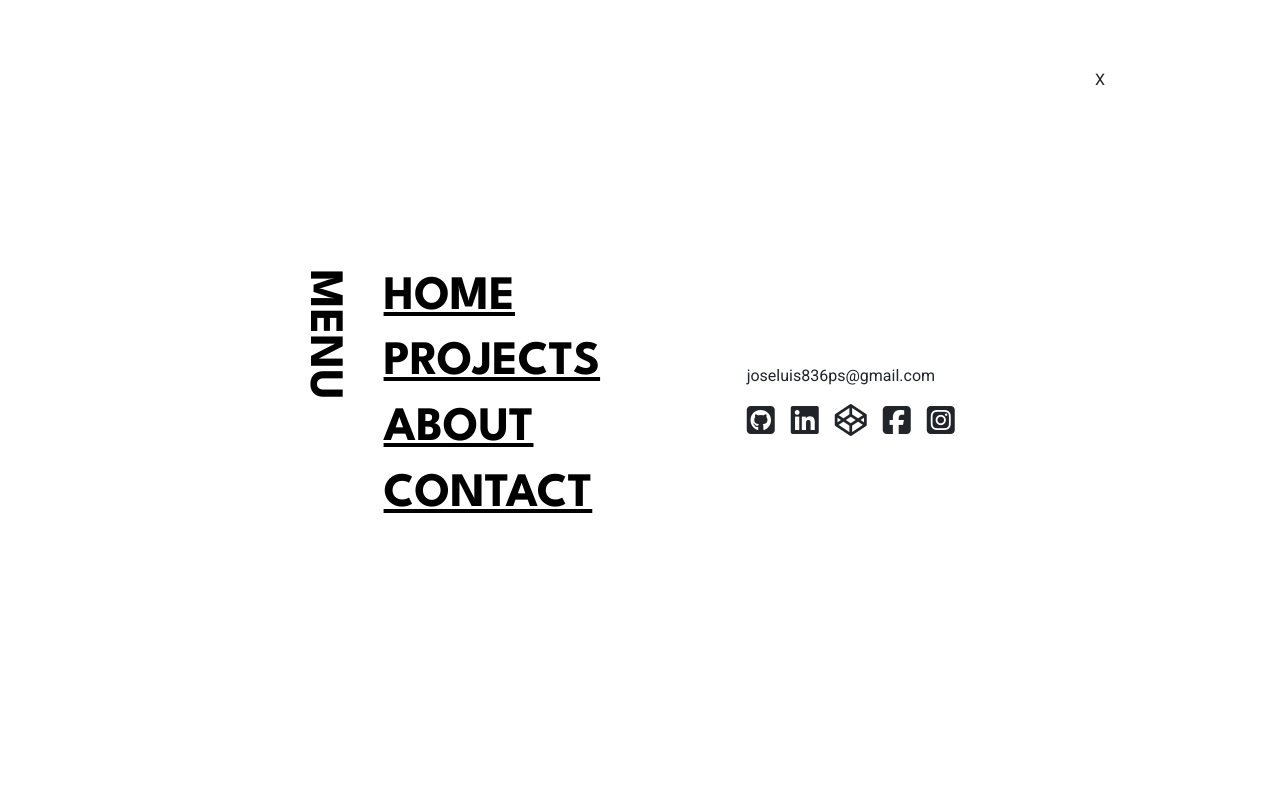
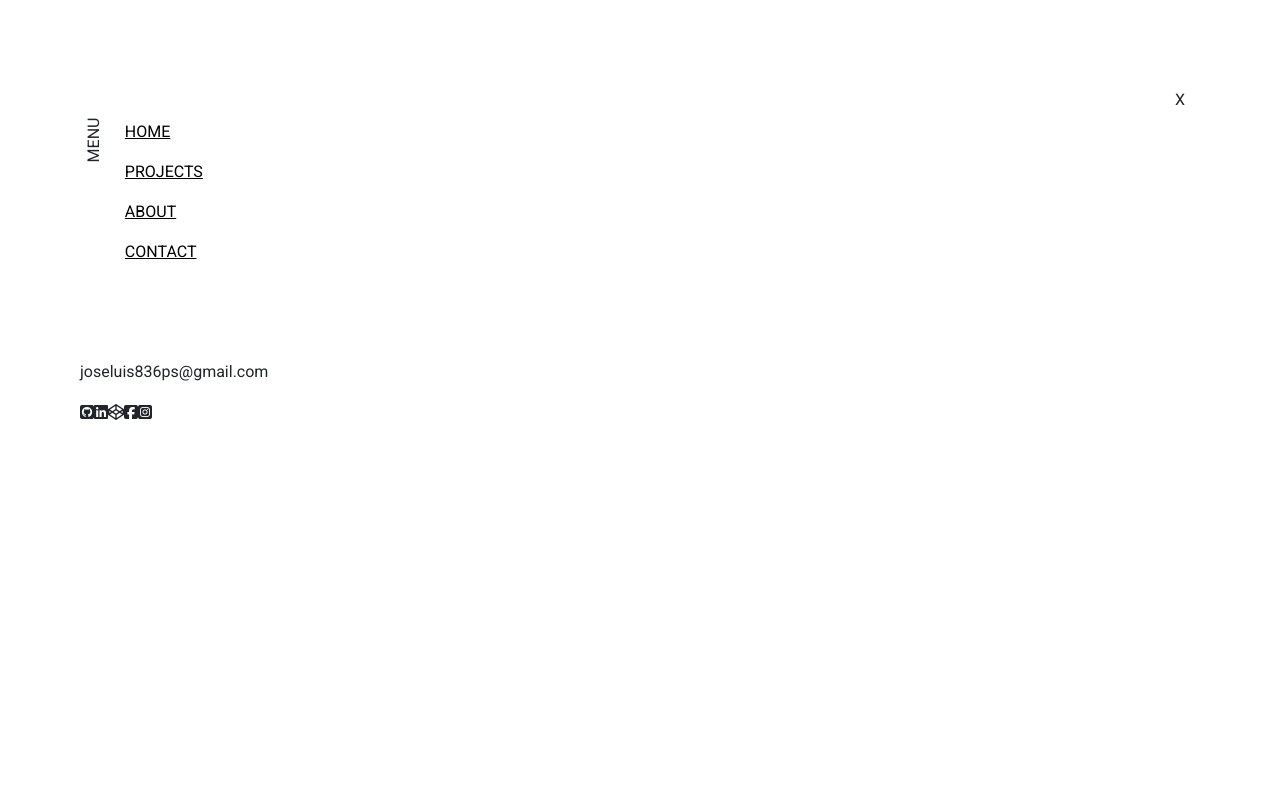
Before and after one commit to joseluis1061/portafolio-2024, an Angular app: page / in a window 1280 px wide. Both pictures are taken after a click on the element 1142 px from the left and 50 px from the top of the page. Shown: the top 800 px of the page. Built offline with nearby package versions, Linux system fonts and the light colour scheme.

Commit message:
Se agrega metodología bem al menu

```diff
--- a/src/app/shared/components/menu/menu.component.html
+++ b/src/app/shared/components/menu/menu.component.html
@@ -1,27 +1,32 @@
-<menu class="menu" [class.active]="active">
-  <div #close class="close" (click)="changeHiddenMenu()"><p>X</p></div>
-  <div class="menu-container col-8 offset-2 d-flex justify-content-between align-items-center">
-    <div class="menu-text d-flex align-items-start justify-content-center w-50">
-      <div class="text-vertical"><h2>{{"menu" | uppercase}}</h2></div>
-      <nav class="navigate">
+<menu class="menu" [class.menu__active]="active">
+  <div #close class="menu__close" (click)="changeHiddenMenu()"><p>X</p></div>
+
+  <div class="menu__container">
+    <div class="menu__selection">
+      <div class="menu__vertical">
+        <p class="menu__p">{{"menu" | uppercase}}</p>
+      </div>
+
+      <nav class="menu__nav">
         <a href="">
-          <h2>{{"home" | uppercase}}</h2>
+          <p class="menu__p menu__p--btn">{{"home" | uppercase}}</p>
         </a>
         <a href="">
-          <h2>{{"projects" | uppercase}}</h2>
+          <p class="menu__p menu__p--btn">{{"projects" | uppercase}}</p>
         </a>
         <a href="">
-          <h2>{{"about" | uppercase}}</h2>
+          <p class="menu__p menu__p--btn">{{"about" | uppercase}}</p>
         </a>
         <a href="">
-          <h2>{{"contact" | uppercase}}</h2>
+          <p class="menu__p menu__p--btn">{{"contact" | uppercase}}</p>
         </a>
       </nav>
     </div>
-    <div class="information d-flex flex-column align-items-center justify-content-center w-50">
-      <div class="info w-50 m-auto">
-        <p class="email text-start">joseluis836ps@gmail.com</p>
-        <div class="social d-flex align-items-center justify-content-start gap-3">
+
+    <div class="menu__information">
+      <div class="menu__information--container">
+        <p class="menu__p menu__p--email">joseluis836ps@gmail.com</p>
+        <div class="menu__social">
           <i class="fa-brands fa-square-github" type="button"></i>
           <i class="fa-brands fa-linkedin" type="button"></i>
           <i class="fa-brands fa-codepen" type="button"></i>
@@ -31,5 +36,4 @@
       </div>
     </div>
   </div>
-
 </menu>
--- a/src/app/shared/components/menu/menu.component.scss
+++ b/src/app/shared/components/menu/menu.component.scss
@@ -1,3 +1,83 @@
+// .menu{
+//   position: fixed;
+//   top: 0;
+//   height: 100vh;
+//   left: -100vw;
+//   width: 100%;
+//   opacity: 0;
+//   z-index: 100;
+//   background-color: white;
+//   transition: all ease 0.4s;
+
+//   display: flex;
+//   flex-direction: column;
+//   align-items: center;
+//   justify-content: space-evenly;
+//   .menu-container{
+//     height: 100%;
+//     display: flex;
+//     flex-direction: column;
+//     align-items: center;
+//     justify-content: center;
+//     background-color: red;
+//   }
+//   .text-vertical{
+//     display: inline-block;
+//     transform: rotate(90deg);
+//     translate: (0 50%);
+//   }
+//   .menu__p--btn{
+//     font-weight: 700;
+//     color: black!important;
+//     font-size: 2rem;
+//   }
+
+//   .social{
+//     font-size: 2rem;
+//   }
+//   .close{
+//     // position: absolute;
+//     top: 60px;
+//     right: 160px;
+//     font-weight: 700;
+//     cursor: pointer;
+//     transition: all 0.5s ease-in-out;
+//     padding: 15px 15px;
+//     border-radius: 50% 50%;
+//     width: 40px;
+//     height: 40px;
+//     display: flex;
+//     justify-content: center;
+//     align-items: center;
+//     p{
+//       padding: 0;
+//       margin: 0;
+//     }
+//   }
+
+//   .close:hover{
+//     transform: rotate(360deg);
+//     background-color: black;
+//     color: white;
+//   }
+
+//   @media (min-width: 768px) {
+//     flex-direction: column;
+//     align-items: center;
+//     justify-content: space-evenly;
+//     .menu__p--btn{
+//       font-weight: 700;
+//       color: black!important;
+//       font-size: 3rem;
+//     }
+//     .menu-container{
+//       display: flex;
+//       flex-direction: row;
+//     }
+
+//   }
+// }
+
 .menu{
   position: fixed;
   top: 0;
@@ -8,26 +88,16 @@
   z-index: 100;
   background-color: white;
   transition: all ease 0.4s;
-  .menu-container{
-    height: 100%;
-  }
-  .text-vertical{
-    display: inline-block;
-    transform: rotate(90deg);
-    translate: (0 50%);
-  }
-  h2{
-    font-weight: 700;
-    color: black!important;
+  padding: 2rem 2rem;
+  display: flex;
+  flex-direction: column;
+  &__active{
+    left: 0;
+    opacity: 1;
   }
 
-  .social{
-    font-size: 2rem;
-  }
-  .close{
-    position: absolute;
-    top: 60px;
-    right: 160px;
+  &__close{
+    align-self: flex-end;
     font-weight: 700;
     cursor: pointer;
     transition: all 0.5s ease-in-out;
@@ -43,15 +113,32 @@
       margin: 0;
     }
   }
-
-  .close:hover{
+  &__close:hover{
     transform: rotate(360deg);
     background-color: black;
     color: white;
   }
+
+  &__container{
+    display: flex;
+    flex-direction: column;
+    align-items: flex-start;
+    justify-content: center;
+    gap: 5rem;
+  }
+
+  &__selection{
+    display: flex;
+    align-items: flex-start;
+    justify-content: space-between;
+  }
+  &__vertical{
+    display: inline-block;
+    transform: rotate(270deg);
+  }
+
+
+  @media (min-width: 768px) {
+    padding: 5rem 5rem;
+  }
 }
-
-.active{
-  left: 0;
-  opacity: 1;
-}
```
